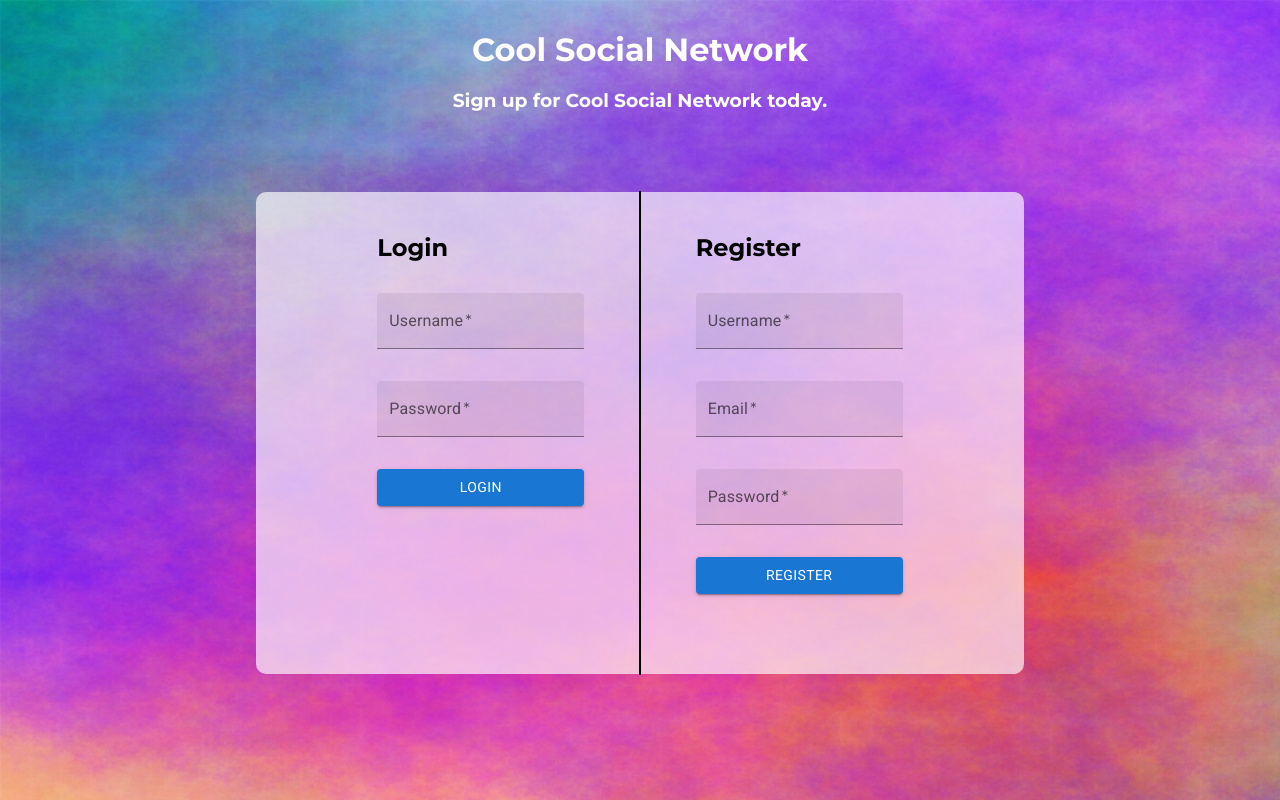
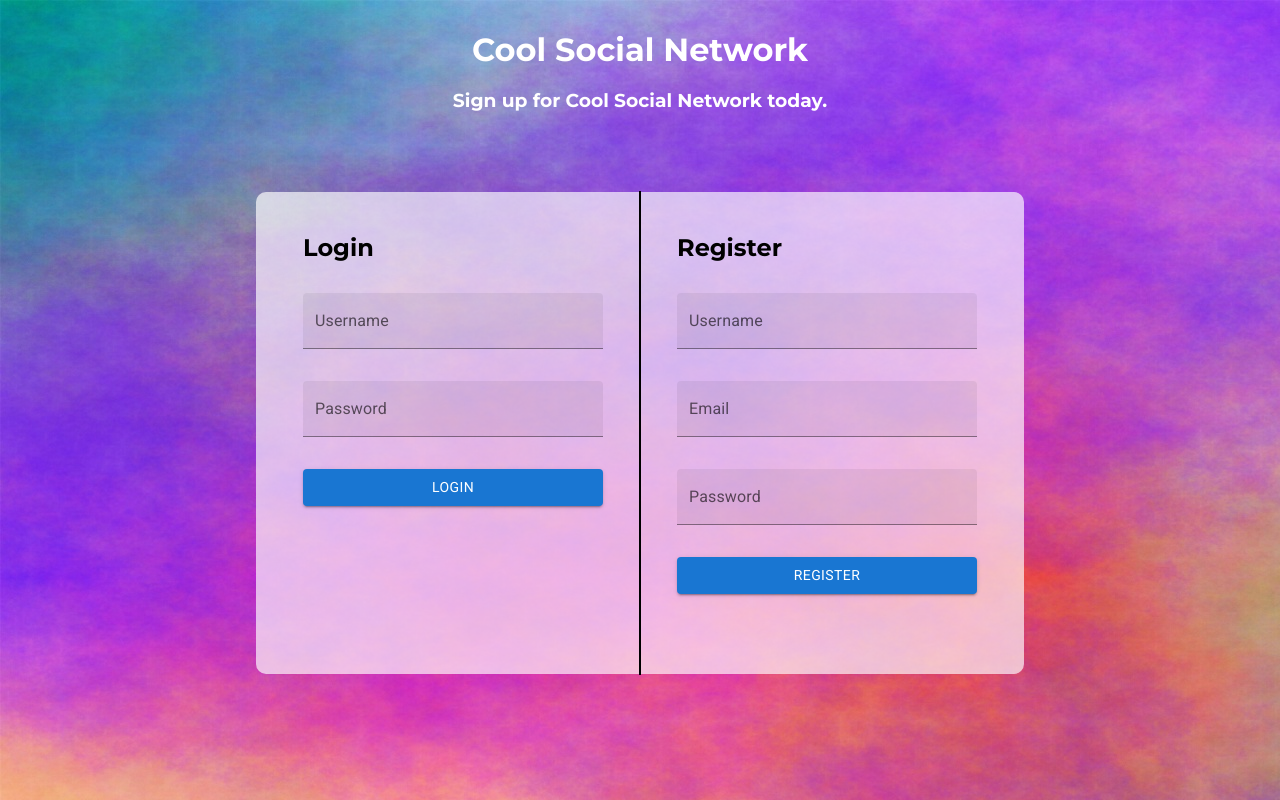
Before and after one commit to matejpoletar/cool-social-network, a React app: page / in a window 1280 px wide. Built offline with nearby package versions, Linux system fonts and the light colour scheme.

Commit message:
Add client side validation for login/register

```diff
--- a/package.json
+++ b/package.json
@@ -24,10 +24,12 @@
     "@mui/icons-material": "^5.10.15",
     "@mui/material": "^5.10.15",
     "axios": "^1.2.0",
+    "immer": "^9.0.16",
     "normalize.css": "^8.0.1",
     "react": "^18.2.0",
     "react-dom": "^18.2.0",
-    "react-router-dom": "^6.4.3"
+    "react-router-dom": "^6.4.3",
+    "use-immer": "^0.8.1"
   },
   "devDependencies": {
     "@babel/core": "^7.20.2",
--- a/src/components/LoginRegistration/LoginRegistration.css
+++ b/src/components/LoginRegistration/LoginRegistration.css
@@ -27,7 +27,7 @@
   border-radius: 10px;
   padding: 10px;
   display: flex;
-  justify-content: space-evenly;
+  justify-content: space-around;
 
   padding-bottom: 5rem;
 
@@ -42,6 +42,8 @@
 }
 
 .form-container {
+  min-width: 300px;
+
   &__label {
     margin: 2rem 0;
   }
--- a/src/components/LoginRegistration/LoginRegistration.js
+++ b/src/components/LoginRegistration/LoginRegistration.js
@@ -1,35 +1,243 @@
-import React, { useContext, useState } from "react";
+import React, { useContext, useState, useEffect } from "react";
 import Axios from "axios";
 import "./LoginRegistration.css";
 import { TextField, Button } from "@mui/material";
 import { appContext, appContextDispatch } from "../../AppContext";
+import { useImmerReducer } from "use-immer";
 
 export default function LoginRegistration(props) {
-  const dispatch = useContext(appContextDispatch);
+  const appDispatch = useContext(appContextDispatch);
 
-  const [username, setUsername] = useState();
-  const [password, setPassword] = useState();
-  const [email, setEmail] = useState();
+  const loginInitialState = {
+    username: {
+      value: "",
+      hasError: false,
+      message: "",
+    },
+    password: {
+      value: "",
+      hasError: false,
+      message: "",
+    },
+  };
+
+  const registerInitialState = {
+    username: {
+      value: "",
+      hasError: false,
+      message: "",
+      checkCounter: 0,
+      isUnique: false,
+    },
+    password: {
+      value: "",
+      hasError: false,
+      message: "",
+    },
+    email: {
+      value: "",
+      hasError: false,
+      message: "",
+    },
+  };
+
+  function reducerLogin(state, action) {
+    switch (action.type) {
+      case "usernameImmediateChange":
+        state.username.value = action.value;
+        break;
+      case "passwordImmediateChange":
+        state.password.value = action.value;
+        break;
+      case "usernameOnLogin":
+        state.username.hasError = false;
+        state.username.message = "";
+        state.password.hasError = false;
+        state.password.message = "";
+        if (action.value) {
+          state.username.hasError = true;
+          state.username.message = "Username does not exist.";
+        }
+        break;
+      case "passwordOnLogin":
+        state.username.hasError = false;
+        state.username.message = "";
+        state.password.hasError = false;
+        state.password.message = "";
+        if (action.value) {
+          state.password.hasError = true;
+          state.password.message = "Wrong password.";
+        }
+        break;
+    }
+  }
+
+  function reducerRegister(state, action) {
+    const message = "This is a mandatory field.";
+
+    switch (action.type) {
+      case "usernameImmediateChange":
+        state.username.value = action.value;
+        state.username.hasError = false;
+        state.username.message = "";
+        if (state.username.value.length > 30) {
+          state.username.hasError = true;
+          state.username.message = "Username cannot be longer than 30 characters.";
+        }
+        if (!/^[A-Za-z0-9_ ]*$/.test(state.username.value)) {
+          state.username.hasError = true;
+          state.username.message = "Username can contain only letters and numbers.";
+        }
+        break;
+      case "usernameAfterDelay":
+        if (state.username.value.length < 3) {
+          state.username.hasError = true;
+          state.username.message = "Username must be at least 3 characters long.";
+        }
+        if (!state.username.hasError) {
+          state.username.checkCounter++;
+        }
+        break;
+      case "usernameAfterAxiosRequest":
+        state.username.isUnique = !action.value;
+        if (state.username.isUnique) {
+          state.username.hasError = false;
+          state.username.message = "";
+        } else {
+          state.username.hasError = true;
+          state.username.message = "This username is already in use.";
+        }
+        break;
+
+      case "emailImmediateChange":
+        state.email.value = action.value.toLowerCase();
+
+        break;
+      case "emailAfterDelay":
+        if (!/^[^\s@]+@[^\s@]+\.[^\s@]+$/.test(state.email.value)) {
+          state.email.hasError = true;
+          state.email.message = "This is not a valid email address.";
+        }
+        if (!state.email.hasError) {
+          state.email.checkCounter++;
+        }
+        break;
+      case "emailOnSubmit":
+        if (action.value) {
+          state.email.hasError = true;
+          state.email.message = "User with this email is already registered.";
+        }
+        break;
+
+      case "passwordImmediateChange":
+        state.password.value = action.value;
+        state.password.hasError = false;
+        state.password.message = "";
+        if (state.password.value.length > 30) {
+          state.password.hasError = true;
+          state.password.message = "Password cannot be longer than 30 characters.";
+        }
+        break;
+      case "passwordAfterDelay":
+        if (state.password.value.length < 8) {
+          state.password.hasError = true;
+          state.password.message = "Password must be at least 8 characters long.";
+        }
+        break;
+
+      case "onRegister":
+        if (!state.username.value.trim().length) {
+          state.username.hasError = true;
+          state.username.message = message;
+        }
+        if (!state.email.value.trim().length) {
+          state.email.hasError = true;
+          state.email.message = message;
+        }
+        if (!state.password.value.trim().length) {
+          state.password.hasError = true;
+          state.password.message = message;
+        }
+        break;
+    }
+  }
+
+  const [stateLogin, dispatchLogin] = useImmerReducer(reducerLogin, loginInitialState);
+  const [stateRegister, dispatchRegister] = useImmerReducer(reducerRegister, registerInitialState);
 
   const handleLogin = async (e) => {
     e.preventDefault();
+
+    const res = await Axios.post("/check-username", { username: stateLogin.username.value });
+    if (res.data) {
       try {
-      const response = await Axios.post("/login", { username, password });
-      dispatch({ type: "login", data: { username: response.data.data.username, token: response.data.token } });
+        const response = await Axios.post("/login", { username: stateLogin.username.value, password: stateLogin.password.value });
+        console.log(response);
+        if (response.data.user) {
+          appDispatch({ type: "login", data: { username: response.data.user.username, token: response.data.token } });
+        } else {
+          dispatchLogin({ type: "passwordOnLogin", value: true });
+        }
       } catch (err) {
         console.log(err);
+      }
+    } else {
+      dispatchLogin({ type: "usernameOnLogin", value: true });
     }
   };
 
   const handleRegister = async (e) => {
     e.preventDefault();
+
+    const res = await Axios.post("/check-email", { email: stateRegister.email.value });
+    dispatchRegister({ type: "emailOnSubmit", value: res.data });
+
+    dispatchRegister({ type: "onRegister" });
+
+    if (!stateRegister.username.hasError && !stateRegister.email.hasError && !stateRegister.password.hasError) {
       try {
-      const response = await Axios.post("/register", { username, password, email });
-      dispatch({ type: "login", data: { username: response.data.data.username, token: response.data.token } });
+        const response = await Axios.post("/register", { username: stateRegister.username.value, password: stateRegister.password.value, email: stateRegister.email.value });
+        appDispatch({ type: "login", data: { username: response.data.data.username, token: response.data.token } });
       } catch (err) {
         console.log(err);
       }
+    }
   };
+
+  useEffect(() => {
+    if (stateRegister.username.value.trim()) {
+      const delay = setTimeout(() => dispatch({ type: "usernameAfterDelay" }), 700);
+      return () => clearTimeout(delay);
+    }
+  }, [stateRegister.username.value]);
+
+  useEffect(() => {
+    if (stateRegister.username.checkCounter) {
+      const checkIfUsernameAlreadyExists = async () => {
+        try {
+          const res = await Axios.post("/check-username", { username: stateRegister.username.value });
+          dispatchRegister({ type: "usernameAfterAxiosRequest", value: res.data });
+        } catch (e) {
+          console.log("There was a problem with check request.");
+        }
+      };
+      checkIfUsernameAlreadyExists();
+    }
+  }, [stateRegister.username.checkCounter]);
+
+  useEffect(() => {
+    if (stateRegister.email.value.trim()) {
+      const delay = setTimeout(() => dispatchRegister({ type: "emailAfterDelay" }), 2500);
+      return () => clearTimeout(delay);
+    }
+  }, [stateRegister.email.value]);
+
+  useEffect(() => {
+    if (stateRegister.password.value) {
+      const delay = setTimeout(() => dispatchRegister({ type: "passwordAfterDelay" }), 1200);
+      return () => clearTimeout(delay);
+    }
+  }, [stateRegister.password.value]);
 
   return (
     <div className="page">
@@ -39,8 +247,8 @@ export default function LoginRegistration(props) {
         <div className="form-container">
           <h2 className="form-container__label">Login</h2>
           <form onSubmit={handleLogin} className="form-container__form">
-            <TextField onChange={(e) => setUsername(e.target.value)} label="Username" variant="filled" required />
-            <TextField onChange={(e) => setPassword(e.target.value)} label="Password" variant="filled" type="password" required />
+            <TextField onChange={(e) => dispatchLogin({ type: "usernameImmediateChange", value: e.target.value })} label="Username" variant="filled" error={stateLogin.username.hasError} helperText={stateLogin.username.message} />
+            <TextField onChange={(e) => dispatchLogin({ type: "passwordImmediateChange", value: e.target.value })} label="Password" variant="filled" type="password" error={stateLogin.password.hasError} helperText={stateLogin.password.message} />
             <Button variant="contained" type="submit">
               Login
             </Button>
@@ -49,9 +257,9 @@ export default function LoginRegistration(props) {
         <div className="form-container">
           <h2 className="form-container__label">Register</h2>
           <form onSubmit={handleRegister} className="form-container__form">
-            <TextField onChange={(e) => setUsername(e.target.value)} label="Username" variant="filled" required />
-            <TextField onChange={(e) => setEmail(e.target.value)} label="Email" variant="filled" type="email" required />
-            <TextField onChange={(e) => setPassword(e.target.value)} label="Password" variant="filled" type="password" required />
+            <TextField onChange={(e) => dispatchRegister({ type: "usernameImmediateChange", value: e.target.value })} label="Username" variant="filled" error={stateRegister.username.hasError} helperText={stateRegister.username.message} />
+            <TextField onChange={(e) => dispatchRegister({ type: "emailImmediateChange", value: e.target.value })} label="Email" variant="filled" type="email" error={stateRegister.email.hasError} helperText={stateRegister.email.message} />
+            <TextField onChange={(e) => dispatchRegister({ type: "passwordImmediateChange", value: e.target.value })} label="Password" variant="filled" type="password" error={stateRegister.password.hasError} helperText={stateRegister.password.message} />
             <Button variant="contained" type="submit">
               Register
             </Button>
```
Also changed, not shown: 1 other file (tests, documents, lock files or other folders). Lines whose indentation alone changed are shown as unchanged.
